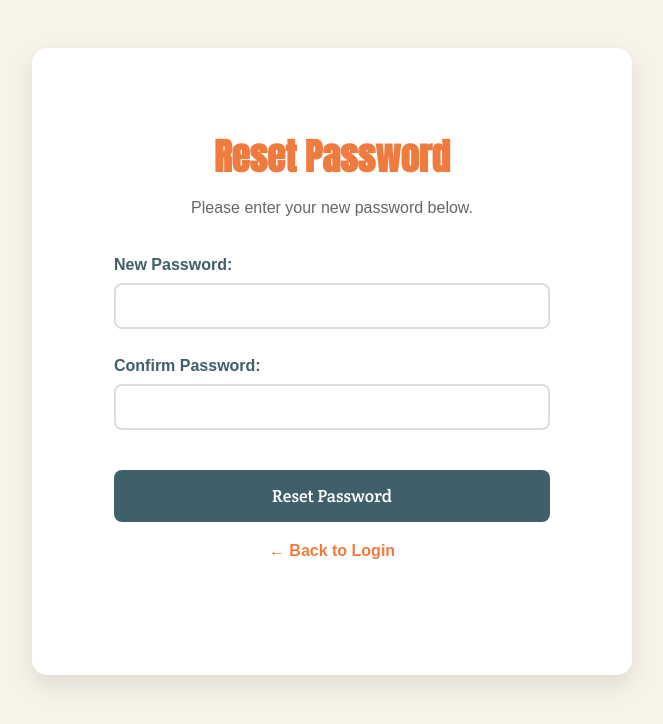
After one commit to Shameel681/Satay-Kajang-Uncle-Ujang-Online-Ordering-System-G5, a PHP site: page /reset_pass.php in a window 1280 px wide. The commit adds this page. Shown: the top 724 px of the page, without its empty margins (308-971 px from the left). Run offline with PHP 8.4, Linux system fonts and the light colour scheme.

Commit message:
IN PROGRESS CHANGE PASSWORD

```diff
--- /dev/null
+++ b/SatayKajangUncleUjangOnlineOrderingSystem/CSS/reset_pass.css
@@ -0,0 +1,149 @@
+/* ===== Reset Password Page ===== */
+body {
+    font-family: Arial, sans-serif;
+    margin: 0;
+    padding: 0;
+    background-color: #f7f3e9;
+    color: #333;
+}
+
+.container {
+    max-width: 1200px;
+    margin: 0 auto;
+    padding: 0 20px;
+}
+
+/* Reset Form Section */
+.reset-form {
+    padding: 5rem 0;
+    background-color: white;
+    margin: 3rem auto;
+    border-radius: 15px;
+    box-shadow: 0 10px 25px rgba(0, 0, 0, 0.1);
+    max-width: 600px;
+    text-align: center;
+}
+
+.reset-form h2 {
+    font-family: 'Anton', sans-serif;
+    color: #f07b3f;
+    font-size: 2.3rem;
+    margin-bottom: 0.5rem;
+}
+
+.reset-form p {
+    font-size: 1rem;
+    color: #666;
+    margin-bottom: 2rem;
+}
+
+.reset-form form {
+    display: flex;
+    flex-direction: column;
+    gap: 1.5rem;
+    padding: 0 2rem;
+    text-align: left;
+}
+
+.form-group {
+    display: flex;
+    flex-direction: column;
+}
+
+.form-group label {
+    font-weight: bold;
+    margin-bottom: 5px;
+    color: #3f6068;
+}
+
+.form-group input {
+    padding: 12px;
+    border: 2px solid #ddd;
+    border-radius: 8px;
+    font-size: 1rem;
+    transition: border-color 0.3s ease;
+}
+
+.form-group input:focus {
+    outline: none;
+    border-color: #f07b3f;
+    box-shadow: 0 0 5px rgba(240, 123, 63, 0.5);
+}
+
+.reset-form .btn {
+    width: 100%;
+    padding: 15px;
+    font-size: 1.1rem;
+    margin-top: 1rem;
+    display: inline-block;
+    background-color: #3f6068;
+    color: white;
+    border-radius: 8px;
+    border: none;
+    transition: background-color 0.3s ease, transform 0.2s ease;
+}
+
+.reset-form .btn:hover {
+    background-color: #2e474f;
+    transform: translateY(-2px);
+}
+
+/* Back to Login Link */
+.back-link {
+    margin-top: 1rem;
+    font-size: 0.9rem;
+    color: #666;
+    text-align: center;
+}
+
+.back-link a {
+    color: #f07b3f;
+    font-weight: bold;
+    text-decoration: none;
+}
+
+.back-link a:hover {
+    text-decoration: underline;
+}
+
+/* Toast Notification (Success/Error) */
+.toast {
+    position: fixed;
+    top: 20px;
+    left: 50%;
+    transform: translateX(-50%);
+    z-index: 9999;
+    padding: 12px 16px;
+    border-radius: 8px;
+    box-shadow: 0 6px 20px rgba(0,0,0,0.2);
+    font-family: 'Crete Round', sans-serif;
+    font-weight: 600;
+    transition: opacity .4s ease, transform .4s ease;
+}
+
+.toast.success {
+    background: #dff0d8;
+    color: #3c763d;
+    border: 1px solid #d6e9c6;
+}
+
+.toast.error {
+    background: #f2dede;
+    color: #a94442;
+    border: 1px solid #ebccd1;
+}
+
+.toast.hide {
+    opacity: 0;
+    transform: translate(-50%, -10px);
+    pointer-events: none;
+}
+
+.toast .toast-close {
+    background: transparent;
+    border: none;
+    font-size: 18px;
+    margin-left: 10px;
+    cursor: pointer;
+    line-height: 1;
+}
--- /dev/null
+++ b/SatayKajangUncleUjangOnlineOrderingSystem/reset_pass.php
@@ -0,0 +1,70 @@
+<?php
+require_once 'connect.php';
+
+$message = '';
+$email = $_GET['email'] ?? '';
+
+if ($_SERVER['REQUEST_METHOD'] === 'POST') {
+    $newpass = $_POST['password'];
+
+    // Hash password
+    $hashed = password_hash($newpass, PASSWORD_DEFAULT);
+
+    $sql = "UPDATE customer SET password=? WHERE email=?";
+    $stmt = $conn->prepare($sql);
+    $stmt->bind_param("ss", $hashed, $email);
+    if ($stmt->execute()) {
+        $message = "Password updated successfully! You can now <a href='login.php'>login</a>.";
+    } else {
+        $message = "Failed to update password.";
+    }
+}
+
+
+
+
+?>
+<!DOCTYPE html>
+<html lang="en">
+<head>
+    <meta charset="UTF-8">
+    <title>Reset Password</title>
+    <link rel="stylesheet" href="CSS/base.css">
+    <link rel="stylesheet" href="CSS/header.css">
+    <link rel="stylesheet" href="CSS/footer.css">
+    <link rel="stylesheet" href="CSS/register.css">
+    <link rel="stylesheet" href="CSS/reset_pass.css">
+    <link rel="stylesheet" href="CSS/login.css">
+
+</head>
+<body>
+    <main>
+    <section class="reset-form">
+        <div class="container">
+            <h2>Reset Password</h2>
+            <p>Please enter your new password below.</p>
+
+            <form action="" method="POST">
+                <div class="form-group">
+                    <label for="password">New Password:</label>
+                    <input type="password" id="password" name="password" required>
+                </div>
+                <div class="form-group">
+                    <label for="confirm_password">Confirm Password:</label>
+                    <input type="password" id="confirm_password" name="confirm_password" required>
+                </div>
+                <button type="submit" class="btn">Reset Password</button>
+            </form>
+
+            <p class="back-link">
+                <a href="login.php">← Back to Login</a>
+            </p>
+        </div>
+    </section>
+</main>
+
+    <script src="script/toast.js"></script>
+
+
+</body>
+</html>
--- /dev/null
+++ b/SatayKajangUncleUjangOnlineOrderingSystem/script/toast.js
@@ -0,0 +1,28 @@
+function showToast(message, type = "success") {
+    const container = document.getElementById("toast-container") || (() => {
+        const c = document.createElement("div");
+        c.id = "toast-container";
+        document.body.appendChild(c);
+        return c;
+    })();
+
+    const toast = document.createElement("div");
+    toast.className = `toast ${type}`;
+    toast.innerHTML = `
+        <span>${message}</span>
+        <button class="toast-close">&times;</button>
+    `;
+    container.appendChild(toast);
+
+    // auto close
+    setTimeout(() => {
+        toast.classList.add("hide");
+        setTimeout(() => toast.remove(), 400);
+    }, 4000);
+
+    // manual close
+    toast.querySelector(".toast-close").onclick = () => {
+        toast.classList.add("hide");
+        setTimeout(() => toast.remove(), 400);
+    };
+}
```
Also changed, not shown: SatayKajangUncleUjangOnlineOrderingSystem/CSS/forgot_pass.css (added, +107 -0 lines), SatayKajangUncleUjangOnlineOrderingSystem/change_pass.php (added, +66 -0 lines), SatayKajangUncleUjangOnlineOrderingSystem/forgot_pass.php (+37 -107 lines), SatayKajangUncleUjangOnlineOrderingSystem/CSS/login.css (line endings or trailing spaces), SatayKajangUncleUjangOnlineOrderingSystem/script/forgot_pass.js (added).
